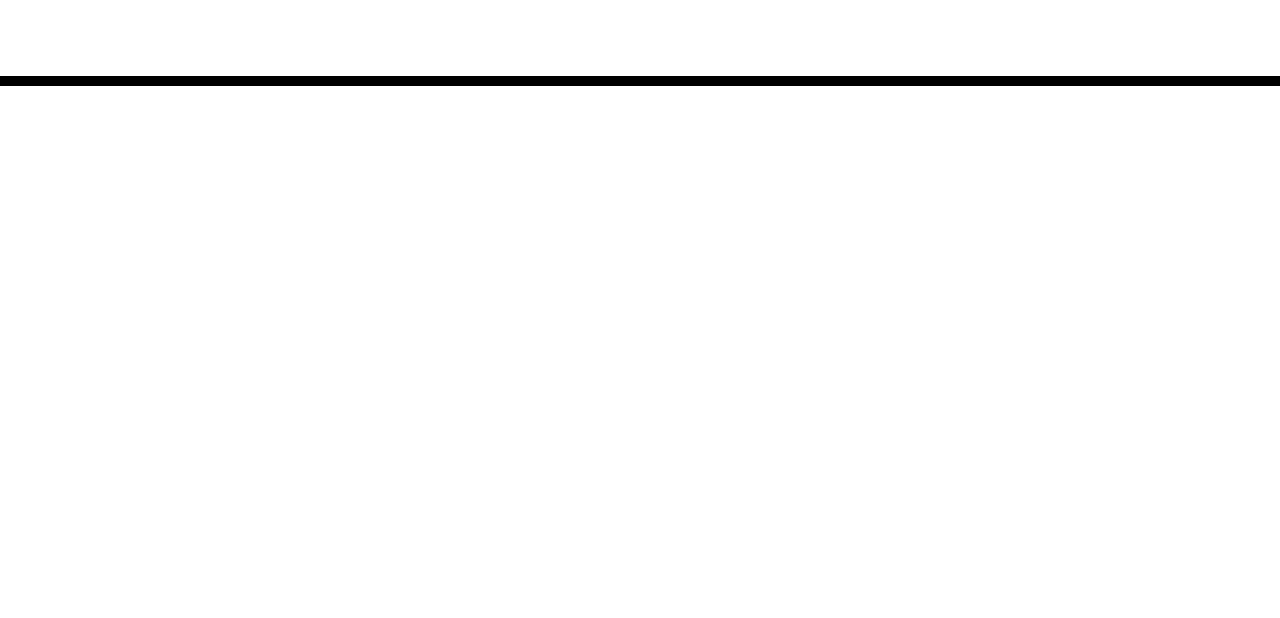
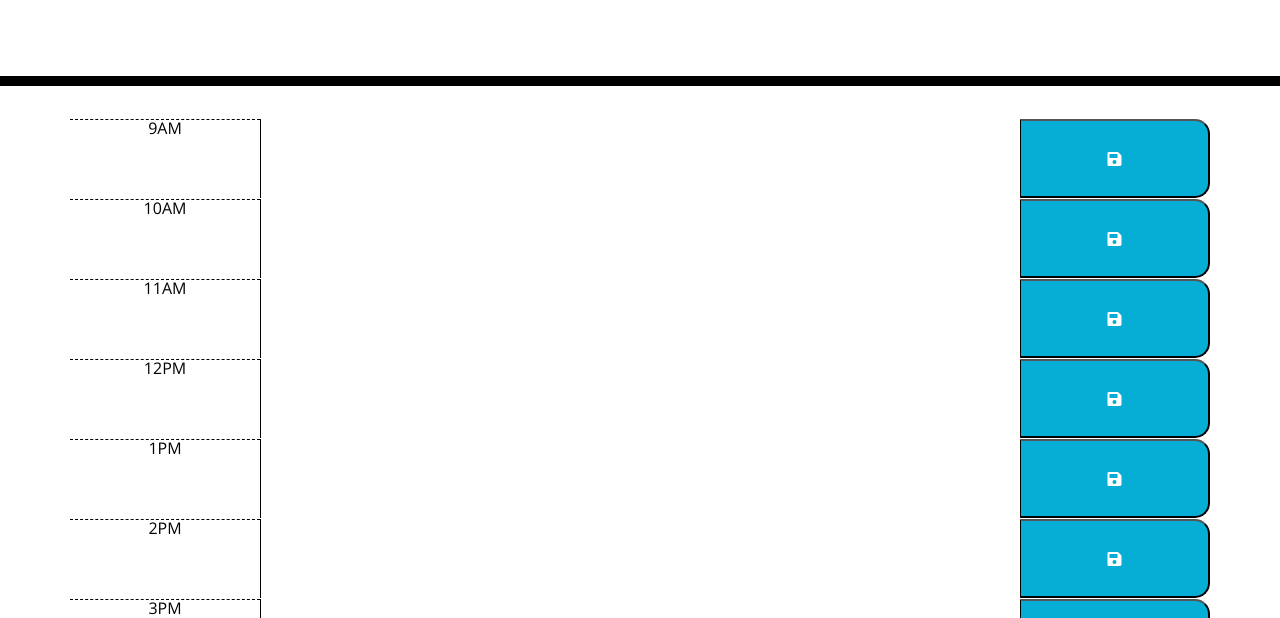
Before and after one commit to asecord92/daily-work-schedule, a plain HTML site: page index.html in a window 1280 px wide. Shown: the part 182-800 px from the top of the page. Drawn offline with nearby package versions, Linux system fonts and the light colour scheme; files that its build step writes are made by us from their sources.

Commit message:
dynamic timeblock rows

```diff
--- a/assests/js/script.js
+++ b/assests/js/script.js
@@ -0,0 +1,36 @@
+timeBlockArr = ["9AM","10AM", "11AM","12PM", "1PM", "2PM", "3PM", "4PM", "5PM"];
+
+var container =$(".container")
+
+for(var i=0; i<timeBlockArr.length; i++){
+    var constTime = timeBlockArr[i];
+    //create Row Div
+    var timeBlockDiv = document.createElement("div");
+    timeBlockDiv.setAttribute("class","row time-block");
+    timeBlockDiv.setAttribute("id", "row")
+    //create hour col
+    var timeBlockHr = document.createElement("div");
+    timeBlockHr.setAttribute("class","col-2 hour");
+    timeBlockHr.innerHTML = constTime;
+    //create text area
+    var timeBlockText = document.createElement("textarea");
+    timeBlockText.setAttribute("class", "col-8 description textarea");
+    timeBlockText.setAttribute("id", "description");
+    //create button
+    var timeBlockBtn = document.createElement("button");
+    timeBlockBtn.setAttribute("type", "submit");
+    timeBlockBtn.setAttribute("id", "saveBtn");
+    timeBlockBtn.setAttribute("class","col-2 saveBtn");
+
+    //add save icon
+    var saveIcon = document.createElement("i");
+    saveIcon.setAttribute("class", "fas fa-save");
+
+    $(".container").append(timeBlockDiv, timeBlockHr, timeBlockText, timeBlockBtn);
+
+    timeBlockDiv.appendChild(timeBlockHr)
+    timeBlockDiv.appendChild(timeBlockText)
+    timeBlockDiv.appendChild(timeBlockBtn);
+
+    timeBlockBtn.appendChild(saveIcon);
+};
--- a/index.html
+++ b/index.html
@@ -18,7 +18,7 @@
       href="https://fonts.googleapis.com/css?family=Open+Sans&display=swap"
       rel="stylesheet"
     />
-    <link rel="stylesheet" href="style.css" />
+    <link rel="stylesheet" href="./assests/css/style.css" />
     <title>Work Day Scheduler</title>
   </head>
 
@@ -29,10 +29,11 @@
       <p id="currentDay" class="lead"></p>
     </header>
     <div class="container">
-      <!-- Timeblocks go here -->
     </div>
 
     <script src="https://code.jquery.com/jquery-3.4.1.min.js"></script>
     <script src="https://cdnjs.cloudflare.com/ajax/libs/moment.js/2.24.0/moment.min.js"></script>
+
+    <script src="./assests/js/script.js"></script>
   </body>
 </html>
```
